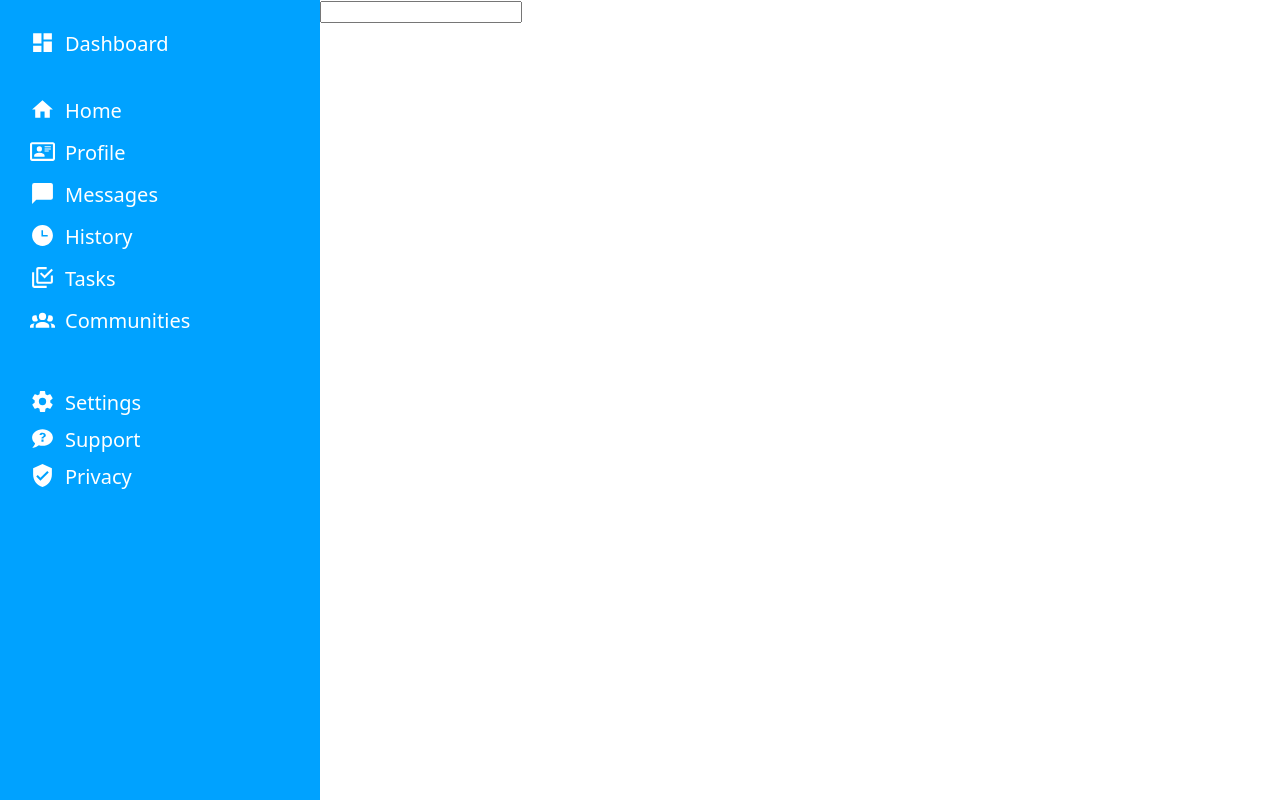
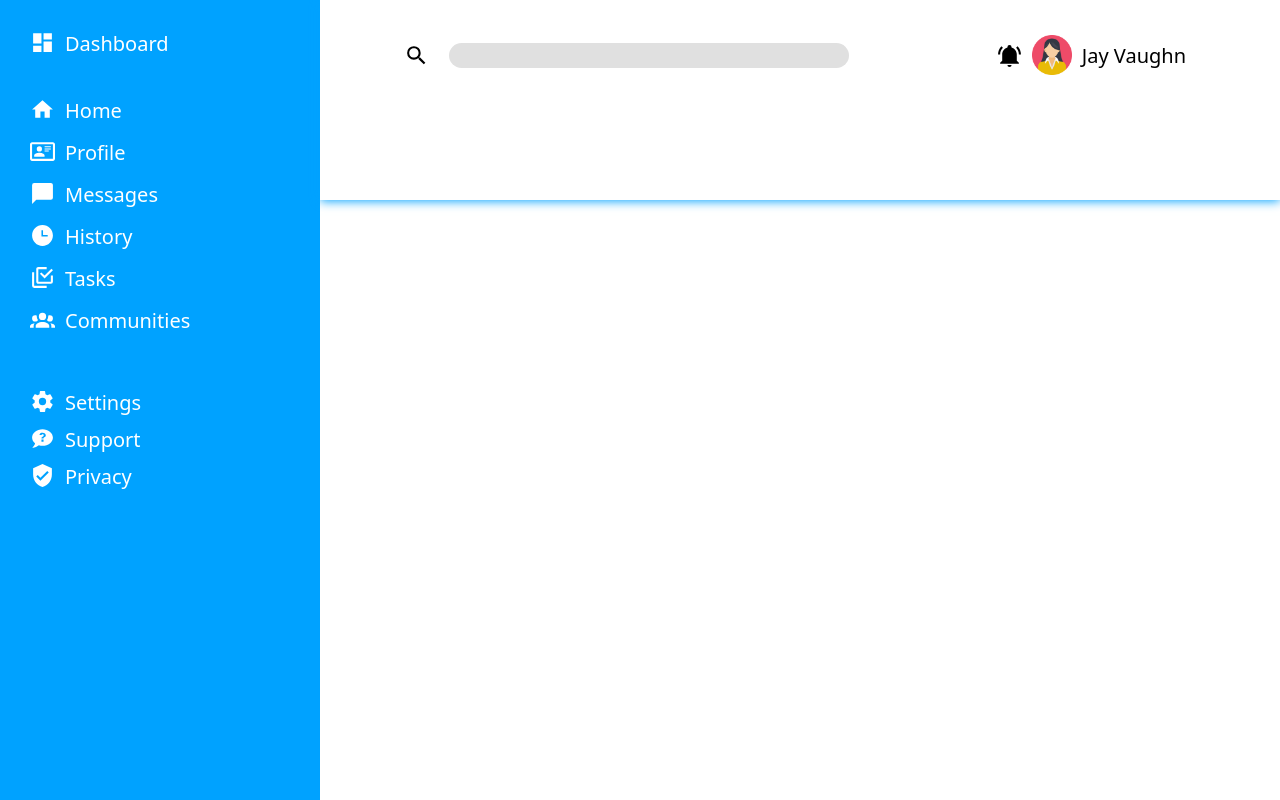
Before and after one commit to jayjvaughn/adminDashboard, a plain HTML site: page index.html in a window 1280 px wide. Drawn offline with Linux system fonts and the light colour scheme.

Commit message:
Assembled the top section of my header

```diff
--- a/index.html
+++ b/index.html
@@ -55,11 +55,22 @@
         </div>
     </div>
     <div class="header">
+        <div class="topHeader">
+            <div class="topLeft">
+        <img class="magnify" src="./assets/magnify.svg">
         <input type="text">
+    </div>
+    <div class="topRight">
+        <img class="bell" src="./assets/bell-ring.svg">
+        <img src="./assets/woman.png">
+        <div class="topHeaderName">Jay Vaughn</div>
 
-
+        <div class="bottomHeader">
+        <!-- <img src="./assets/woman.png"> -->
+        </div>
     </div>
-
+    </div>
+    </div>
 </div>
 </body>
 </html>
--- a/style.css
+++ b/style.css
@@ -16,7 +16,7 @@ a{
     grid-template-rows: 1fr 3fr;
     height: 100vh;
 }
-
+/* <------- Side Bar --------> */
 .sideBar{
     padding: 30px;
     grid-area: 1 / 1 / 3 / 1;
@@ -57,3 +57,56 @@ a{
 .userHelp > .icon > a:hover{
     color: yellow;
 }
+/* <-----Header------> */
+.header{
+    grid-area: 1 / 2 / 1 / 2;
+    padding: 10px;
+    display: grid;
+    grid-template-columns: 1fr;
+    grid-template-rows: 1fr 1fr;
+    align-items: center;
+    box-shadow: 0px 1px 10px #00a2ff;
+}
+/* <----Top row------> */
+.topHeader{
+    display: flex;
+    justify-content: space-around;
+}
+.topLeft{
+    display: flex;
+    gap: 20px;
+
+}
+.magnify {
+    height: 25px;
+    align-self: center;
+}
+input{
+    width: 400px;
+    background-color: rgb(224, 224, 224);
+    height: 25px;
+    border: none;
+    border-radius: 20px;
+    align-self: center;
+}
+input:focus{
+    outline: 2px solid #00a2ff;
+}
+.topRight{
+    display: flex;
+    gap: 10px;
+}
+.bell{
+    height: 25px;
+    align-self: center;
+}
+img[src="./assets/woman.png"]{
+    height: 40px;
+}
+.topHeaderName{
+    font-size: 20px;
+    align-self: center;
+}
+/* <-----Bottom Row---> */
+/* .bottomHeader{
+} */
```
Also changed, not shown: assets/bell-ring.svg (added), assets/magnify.svg (added), assets/woman.png (added).
